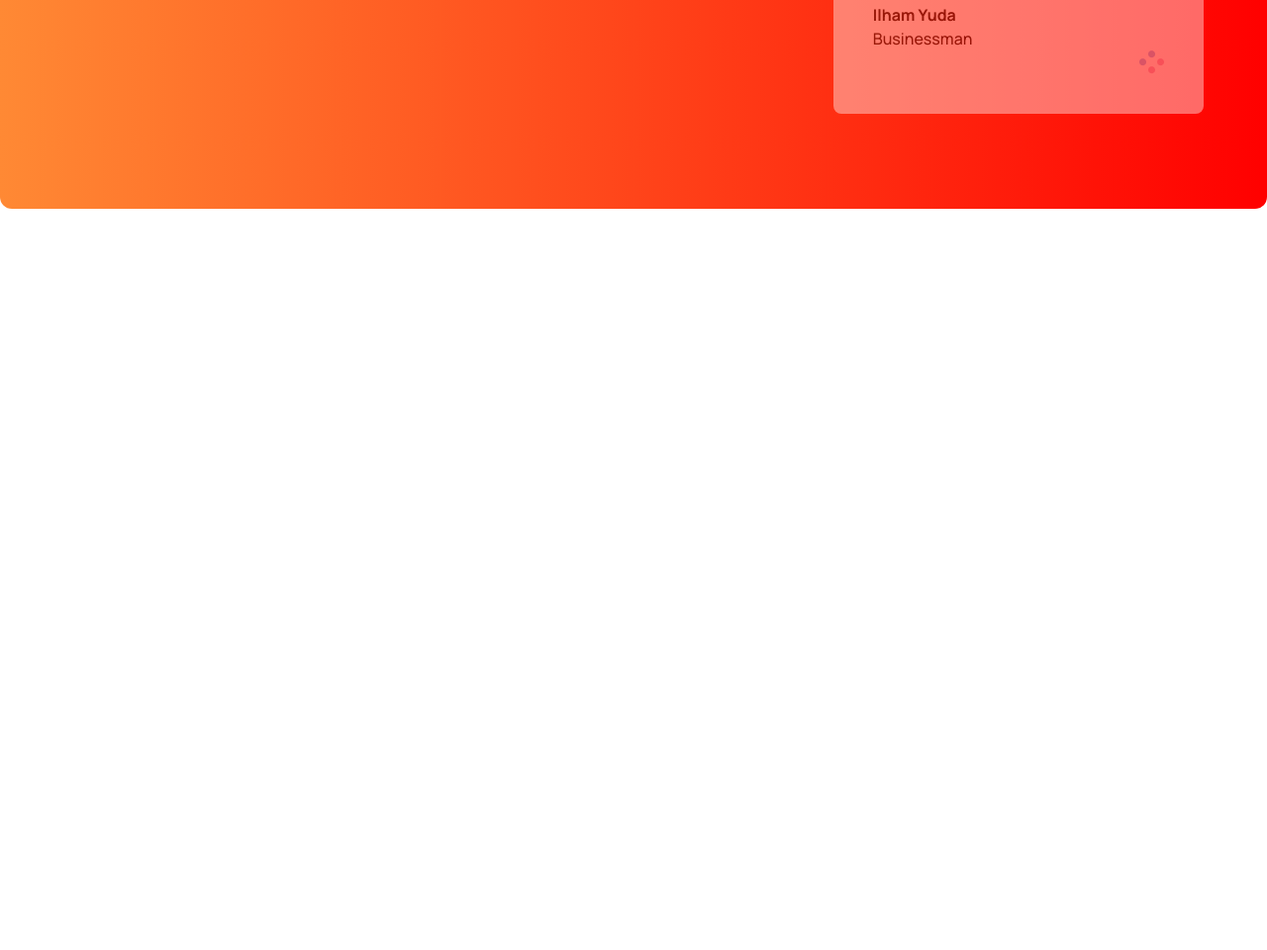
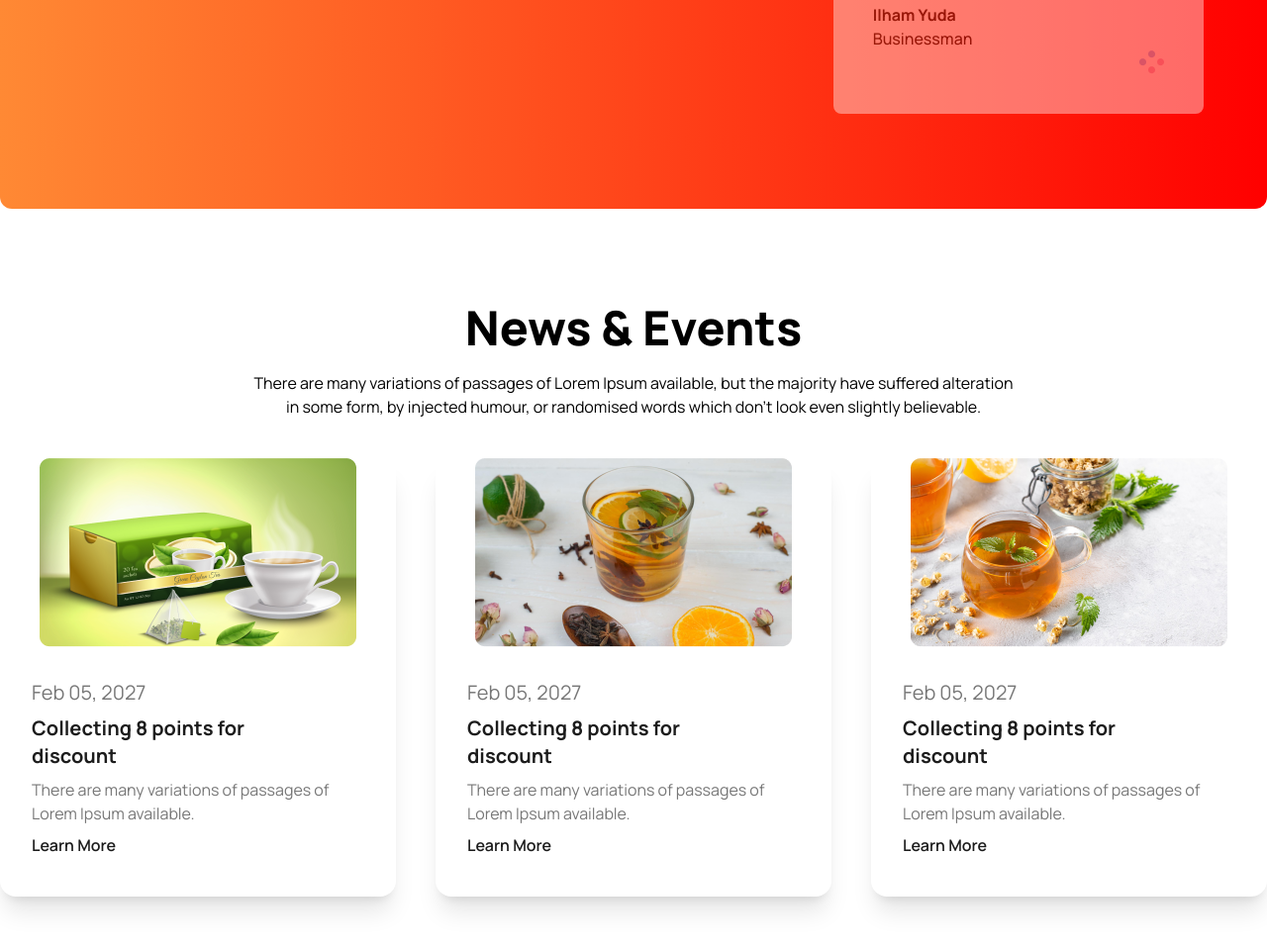
Before and after one commit to coderarafatbd/tea-house-main, a plain HTML site: page index.html in a window 1280 px wide. Shown: the part 2134-3094 px from the top of the page at 99% size. Before the commit the page ends 2441 px from the top, so only its background shows below. Drawn offline with nearby package versions, Linux system fonts and the light colour scheme.

Commit message:
create news & events section

```diff
--- a/index.html
+++ b/index.html
@@ -195,6 +195,59 @@
       </div>
     </section>
 
+    <section class=" text-center my-24">
+      <h1 class="text-5xl font-extrabold mb-5">News & Events</h1>
+      <p class="lg:max-w-3xl mb-10 mx-auto">There are many variations of passages of  Lorem Ipsum available, but the majority have suffered alteration in some form, by injected humour, or randomised words which don't look even slightly believable. </p>
+
+      <!-- card section -->
+      <div class="grid grid-cols-1 lg:grid-cols-3 gap-10">
+        <!-- first card -->
+        <div class="card  shadow-xl">
+          <figure><img src="images/news-1.png" alt="News" /></figure>
+          <div class="card-body">
+            <h5 class="text-xl font-normal text-[#777] text-left	 ">Feb 05, 2027</h5>
+            <h2 class="card-title text-left text-[#1C1C1C] font-bold	">Collecting 8 points for <br> discount</h2>
+            <p class="text-left text-[#777]">There are many variations of passages of <br> Lorem Ipsum available.</p>
+            <h6 class="text-left text-[#1C1C1C] font-semibold">Learn More</h6>
+            <div class="card-actions justify-end">
+
+            </div>
+          </div>
+        </div>
+        <!-- second card -->
+
+        <div class="card  shadow-xl">
+          <figure><img src="images/news-2.png" alt="News" /></figure>
+          <div class="card-body">
+            <h5 class="text-xl font-normal text-[#777] text-left	 ">Feb 05, 2027</h5>
+            <h2 class="card-title text-left text-[#1C1C1C] font-bold	">Collecting 8 points for <br> discount</h2>
+            <p class="text-left text-[#777]">There are many variations of passages of <br> Lorem Ipsum available.</p>
+            <h6 class="text-left text-[#1C1C1C] font-semibold">Learn More</h6>
+            <div class="card-actions justify-end">
+
+            </div>
+          </div>
+        </div>
+        <!-- third card -->
+
+        <div class="card  shadow-xl">
+          <figure><img src="images/news-3.png" alt="News" /></figure>
+          <div class="card-body">
+            <h5 class="text-xl font-normal text-[#777] text-left	 ">Feb 05, 2027</h5>
+            <h2 class="card-title text-left text-[#1C1C1C] font-bold	">Collecting 8 points for  <br>
+              discount</h2>
+            <p class="text-left text-[#777]">There are many variations of passages of  <br>Lorem Ipsum available.</p>
+            <h6 class="text-left text-[#1C1C1C] font-semibold">Learn More</h6>
+            <div class="card-actions justify-end">
+
+            </div>
+          </div>
+        </div>
+      </div>
+
+
+    </section>
+
   </main>
 </body>
 </html>
```
